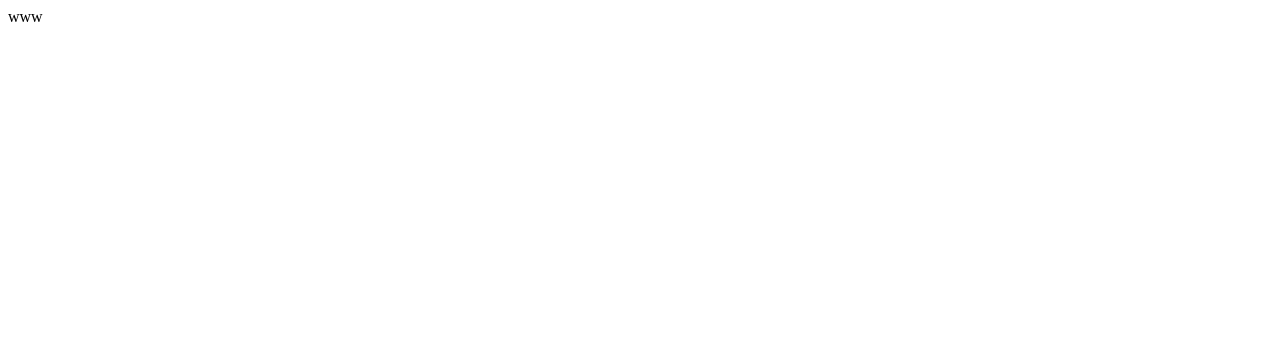
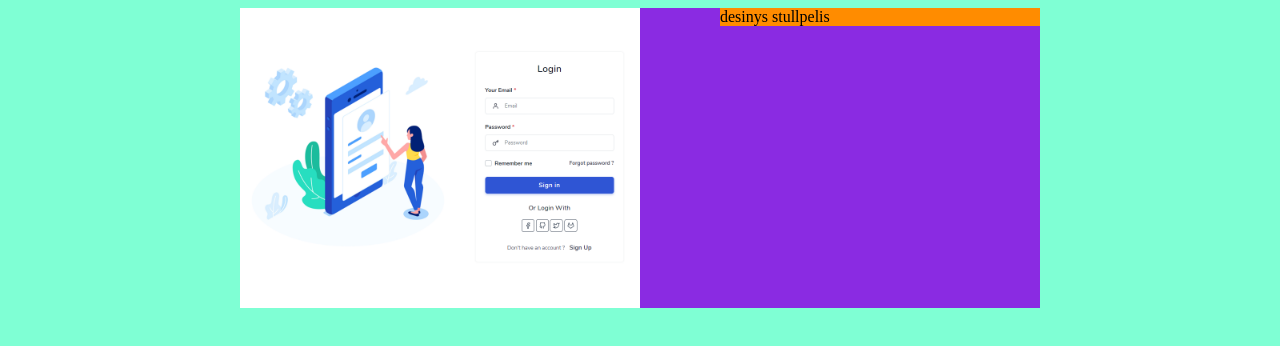
Before and after one commit to wycka0214/2-prisijungimai, a plain HTML site: page index.html in a window 1280 px wide. Drawn offline with Linux system fonts and the light colour scheme.

Commit message:
initail html

```diff
--- a/index.html
+++ b/index.html
@@ -4,8 +4,15 @@
     <meta charset="UTF-8">
     <meta name="viewport" content="width=device-width, initial-scale=1.0">
     <title>prisijungimai</title>
+    <!-- favicon -->
+    <link rel="icon" type="image/png" href="/favicon.png">
+    <link rel="stylesheet" href="main.css">
 </head>
 <body>
-    www
+    <div>
+        <img src="/111.png" alt="telefonas ir mergina">
+        <div>desinys stullpelis</div>
+
+    </div>
 </body>
 </html>
--- /dev/null
+++ b/main.css
@@ -0,0 +1,25 @@
+body {
+background-color: "#ffffff";
+display: inline-block;
+width: 800px;
+margin-left: calc(50% - 400px);
+background-color: aquamarine;
+
+}
+   body > div {
+    display: inline-block;
+    background-color: blueviolet;
+
+}
+        img {
+            display: inline-block;
+            width: 50%;
+            float: left;
+            background-color: chartreuse;
+}
+        div > div {
+            display: inline-block;
+            width: 40%;
+            float: right;
+            background-color: darkorange;
+}
```
Also changed, not shown: 111.png (added), favicon.png (added).
